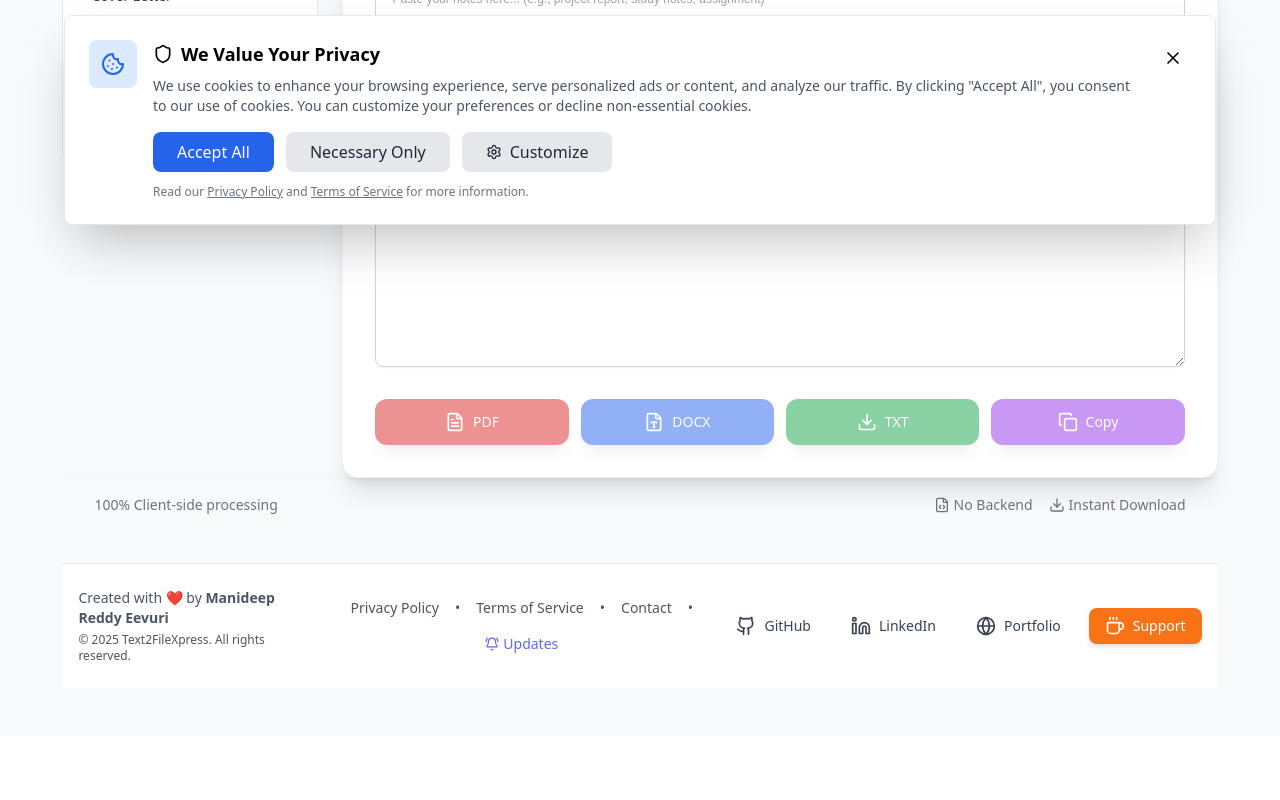
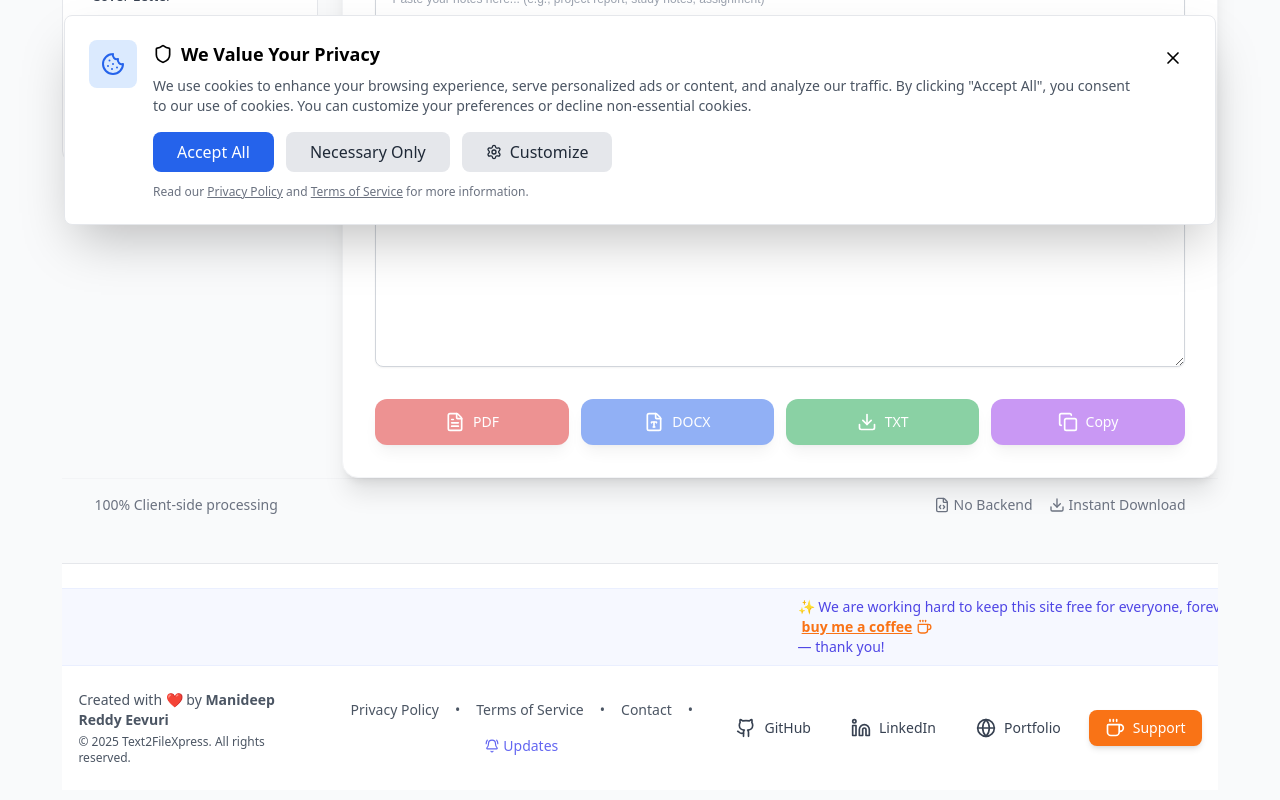
Before and after one commit to Maniredii/Text2FileXpress, a React (Vite) app: page / in a window 1280 px wide. Shown: the part 551-1351 px from the top of the page. Before the commit the page ends 1287 px from the top, so only its background shows below. Built offline with nearby package versions, Linux system fonts and the light colour scheme.

Commit message:
Added new update

```diff
--- a/src/components/Converter.tsx
+++ b/src/components/Converter.tsx
@@ -73,13 +73,27 @@ const Converter = () => {
   // ── Computed Values ─────────────────────────────────────────
   const stats = calculateStats(text);
 
-  // ── Load Saved Draft on Mount ───────────────────────────────
+  // ── Load Saved Draft on Mount & Check Hash ──────────────────
   useEffect(() => {
-    const saved = loadSavedDraft();
-    if (saved.text) setText(saved.text);
-    if (saved.filename) setFilename(saved.filename);
-    if (saved.fontSize) setFontSize(saved.fontSize);
-    if (saved.darkMode !== undefined) setDarkMode(saved.darkMode);
+    // Check if there is data hidden in the URL Hash
+    const hash = window.location.hash;
+    if (hash.startsWith('#data=')) {
+      // Extract and decode the markdown report
+      const encodedData = hash.substring(6);
+      const decodedText = decodeURIComponent(encodedData);
+
+      // Automatically fill the text editor!
+      setText(decodedText);
+
+      // Clean up the URL so it looks nice again
+      history.replaceState(null, '', ' ');
+    } else {
+      const saved = loadSavedDraft();
+      if (saved.text) setText(saved.text);
+      if (saved.filename) setFilename(saved.filename);
+      if (saved.fontSize) setFontSize(saved.fontSize);
+      if (saved.darkMode !== undefined) setDarkMode(saved.darkMode);
+    }
   }, []);
 
   // ── History Tracking ────────────────────────────────────────
--- a/src/components/Footer.tsx
+++ b/src/components/Footer.tsx
@@ -35,6 +35,39 @@ const Footer: React.FC<FooterProps> = ({ darkMode = false }) => {
 
     return (
         <footer className={`mt-8 py-6 border-t ${darkMode ? 'border-gray-700 bg-gray-800' : 'border-gray-200 bg-white'}`}>
+            <style>
+                {`
+                @keyframes scroll-left {
+                    0% { transform: translateX(100vw); }
+                    100% { transform: translateX(-100%); }
+                }
+                .marquee-text {
+                    display: inline-block;
+                    white-space: nowrap;
+                    animation: scroll-left 25s linear infinite;
+                }
+                .marquee-text:hover {
+                    animation-play-state: paused;
+                }
+                `}
+            </style>
+
+            {/* Scrolling Message Banner */}
+            <div className={`overflow-hidden w-full mb-6 py-2 border-y flex items-center ${darkMode ? 'bg-gray-700/50 border-gray-600/50' : 'bg-indigo-50/50 border-indigo-100/50'}`}>
+                <div className="marquee-text font-medium text-sm flex gap-2 items-center text-indigo-600 dark:text-indigo-400">
+                    <span>✨ We are working hard to keep this site free for everyone, forever! If you find it useful, please consider giving feedback or a star, and if you'd like to support the project you can</span>
+                    <a
+                        href="https://buymeacoffee.com/manideep"
+                        target="_blank"
+                        rel="noopener noreferrer"
+                        className="underline font-bold text-orange-500 hover:text-orange-600 flex items-center gap-1 mx-1"
+                    >
+                        buy me a coffee <Coffee className="w-4 h-4" />
+                    </a>
+                    <span>— thank you!</span>
+                </div>
+            </div>
+
             <div className="max-w-7xl mx-auto px-4">
                 <div className="flex flex-col md:flex-row items-center justify-between gap-6">
                     {/* Creator Info */}
```
